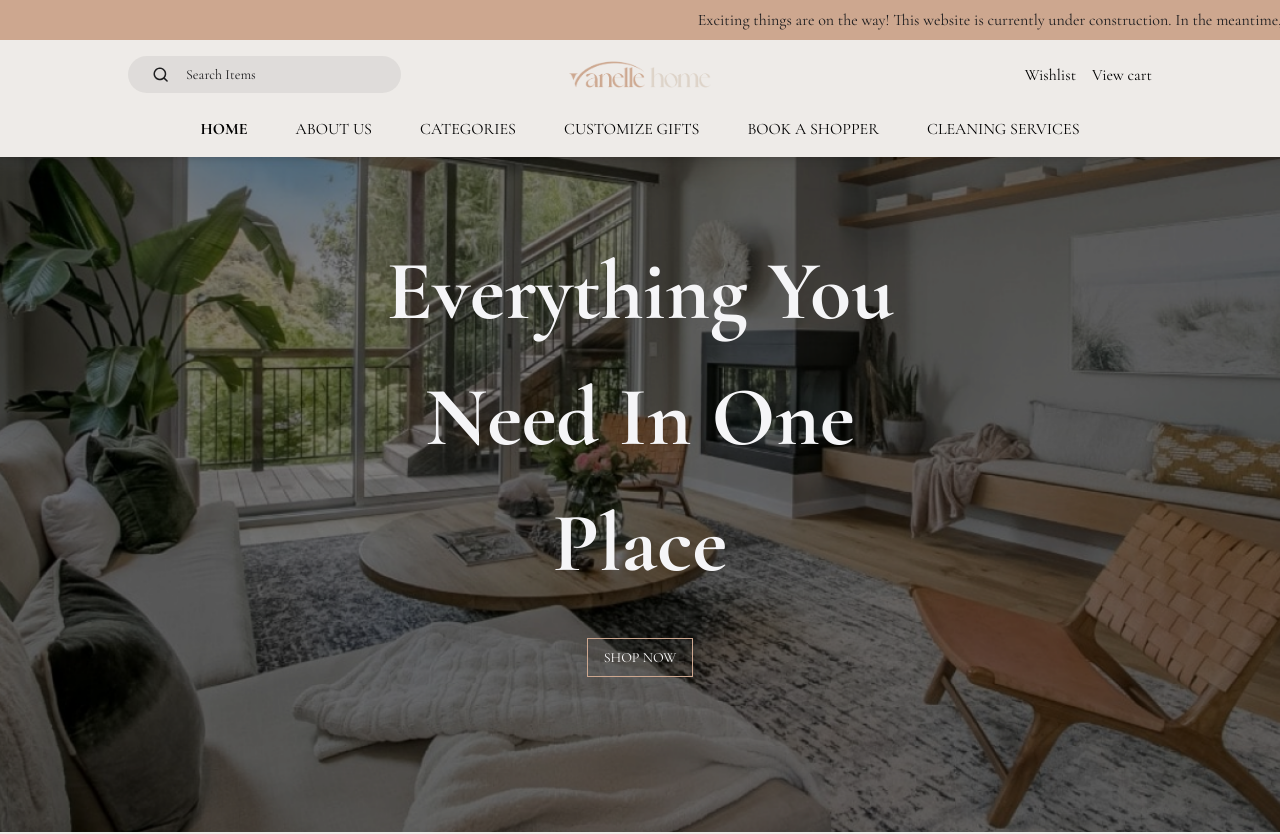
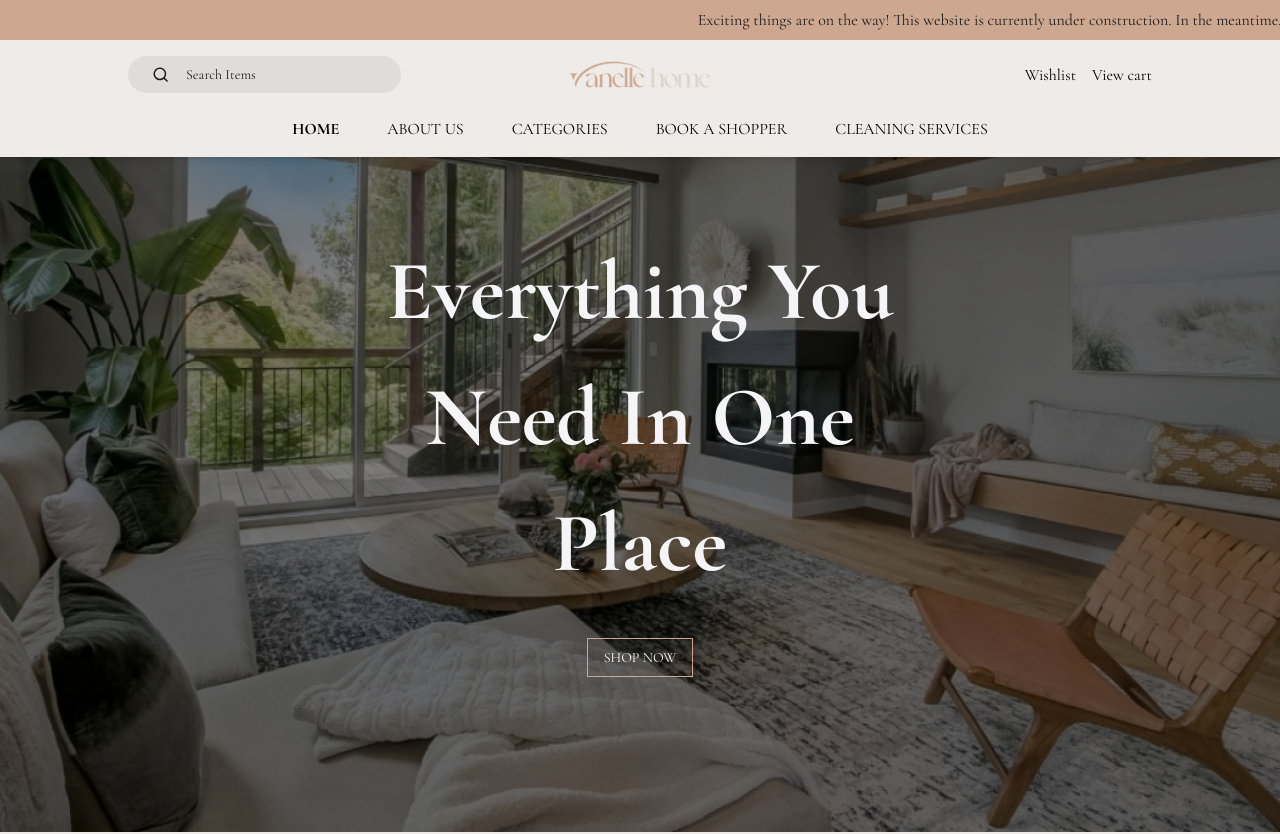
Before and after one commit to emmanuelolusola/vanellehome, a React (Vite) app: page / in a window 1280 px wide. Shown: the top 834 px of the page. Built offline with nearby package versions, Linux system fonts and the light colour scheme.

Commit message:
Custom gifts service removed

```diff
--- a/src/components/home/Navbar.jsx
+++ b/src/components/home/Navbar.jsx
@@ -208,9 +208,9 @@ const Navbar = () => {
               </div>
             )}
           </div>
-          <p className="font-normal text-[16px] text-black cursor-pointer hover-border-animation">
+          {/* <p className="font-normal text-[16px] text-black cursor-pointer hover-border-animation">
             CUSTOMIZE GIFTS
-          </p>
+          </p> */}
           <p
             className="font-normal text-[16px] text-black cursor-pointer hover-border-animation"
             onClick={() => {
@@ -354,11 +354,11 @@ const Navbar = () => {
                 </div>
               )}
             </div>
-            <div className="w-full flex justify-start items-center gap-2">
+            {/* <div className="w-full flex justify-start items-center gap-2">
               <p className="font-normal text-[14px] text-black cursor-pointer">
                 CUSTOMIZE GIFTS
               </p>
-            </div>
+            </div> */}
             <div className="w-full flex justify-start items-center gap-2">
               <p
                 className="font-normal text-[14px] text-black cursor-pointer"
```
